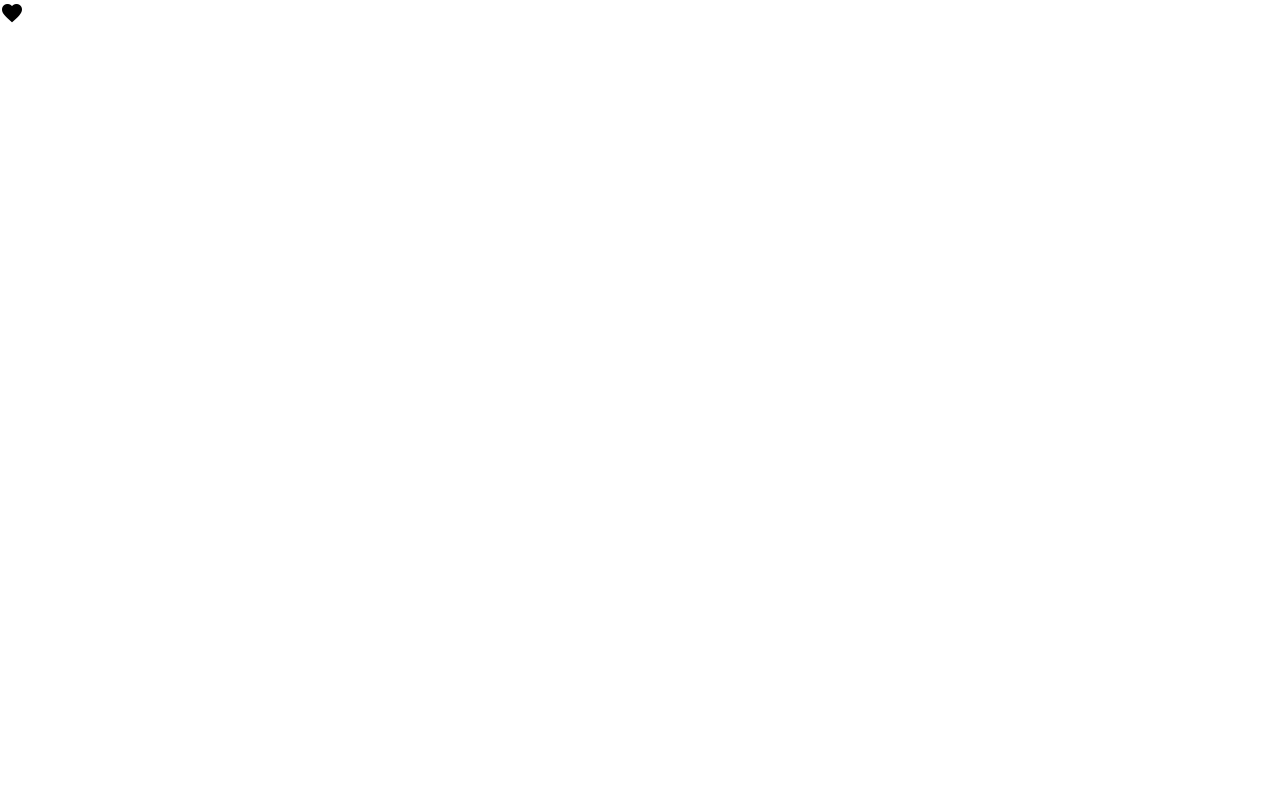
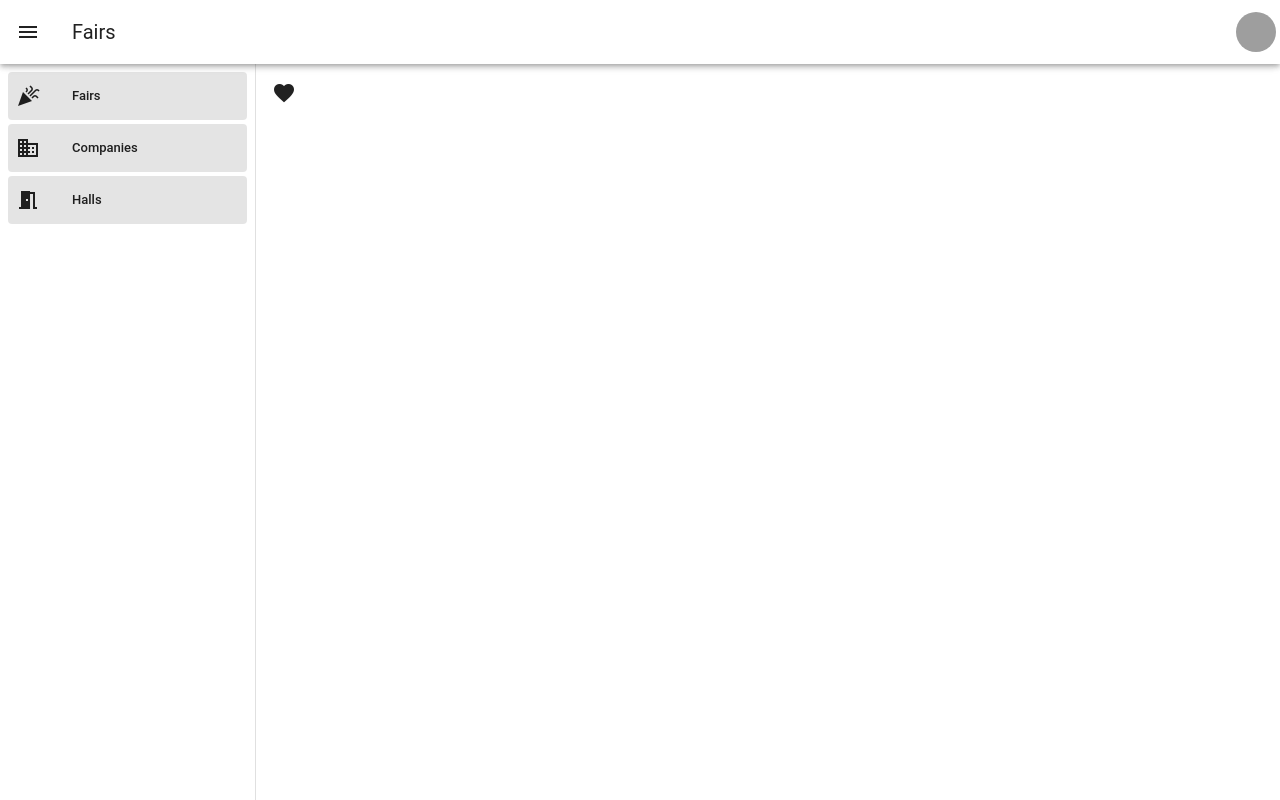
Before and after one commit to rockenchanter/fairs-front, a Vue app: page / in a window 1280 px wide. Built offline with nearby package versions, Linux system fonts and the light colour scheme; grey boxes are pictures that could not be loaded.

Commit message:
Add basic layout

```diff
--- a/src/App.vue
+++ b/src/App.vue
@@ -1,7 +1,44 @@
 <script setup>
-import { RouterLink, RouterView } from 'vue-router'
+import { RouterView } from 'vue-router'
+import { ref } from 'vue';
+
+const navigation = ref(null)
+
+const links = [
+    { text: 'Fairs', icon: 'celebration', url: { name: 'home' } },
+    { text: 'Companies', icon: 'business', url: { name: 'home' } },
+    { text: 'Halls', icon: 'meeting_room', url: { name: 'home' } },
+]
 </script>
 
 <template>
-  <RouterView />
+    <v-app>
+
+        <v-app-bar>
+            <v-app-bar-nav-icon @click='navigation = !navigation'/>
+            <v-app-bar-title>Fairs</v-app-bar-title>
+            <template v-slot:append>
+                <v-avatar>
+                    <v-img src='https://images.pexels.com/photos/698532/pexels-photo-698532.jpeg?auto=compress&cs=tinysrgb&w=1260&h=750&dpr=1'/>
+                </v-avatar>
+            </template>
+        </v-app-bar>
+
+        <v-navigation-drawer v-model='navigation'>
+            <v-list nav>
+                <v-list-item
+                    v-for='link in links'
+                    :key='link.text'
+                    :title='link.text'
+                    :to='link.url'
+                    :prependIcon='link.icon'/>
+            </v-list>
+        </v-navigation-drawer>
+
+        <v-main>
+            <v-container>
+                <RouterView />
+            </v-container>
+        </v-main>
+    </v-app>
 </template>
```
